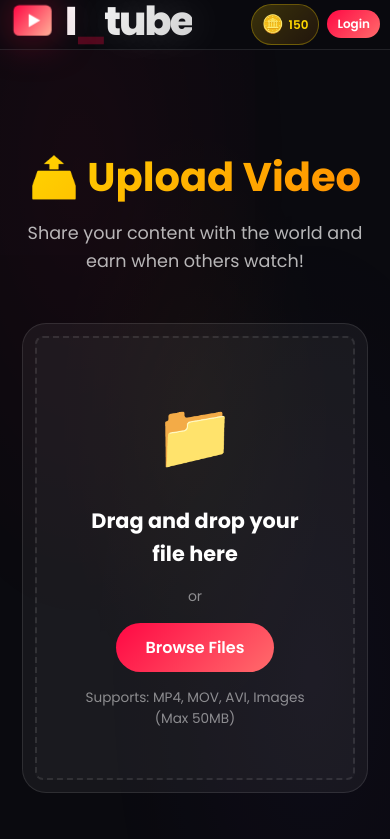
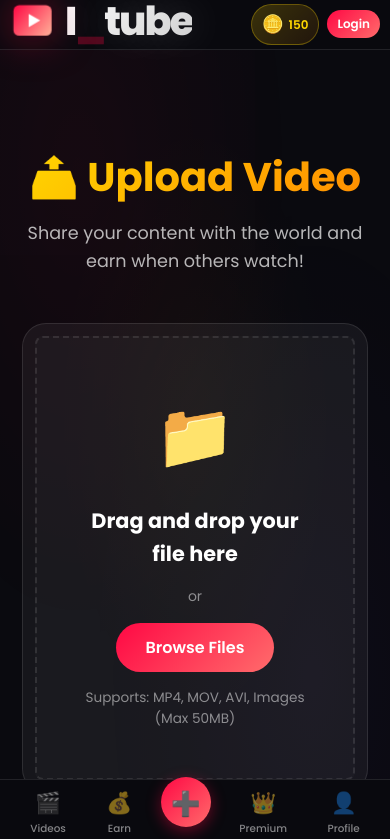
Before and after one commit to RGang19/i-frontend, a React (Vite) app: page /upload in a window 390 px wide. Shown: the top 839 px of the page. Built offline with nearby package versions, Linux system fonts and the light colour scheme.

Commit message:
Add mobile bottom navigation with Upload button

```diff
--- a/src/components/layout/Navbar.css
+++ b/src/components/layout/Navbar.css
@@ -223,3 +223,76 @@
         gap: 8px;
     }
 }
+
+/* Mobile Bottom Navigation */
+.mobile-nav {
+    display: none;
+    position: fixed;
+    bottom: 0;
+    left: 0;
+    right: 0;
+    height: 65px;
+    background: rgba(10, 10, 15, 0.98);
+    backdrop-filter: blur(20px);
+    border-top: 1px solid var(--border-color);
+    z-index: 1000;
+    justify-content: space-around;
+    align-items: center;
+    padding: 0 10px;
+    padding-bottom: env(safe-area-inset-bottom, 0);
+}
+
+.mobile-nav-item {
+    display: flex;
+    flex-direction: column;
+    align-items: center;
+    padding: 8px 12px;
+    color: var(--text-muted);
+    text-decoration: none;
+    transition: all var(--transition-fast);
+    border-radius: 12px;
+}
+
+.mobile-nav-item.active {
+    color: var(--primary-red);
+}
+
+.mobile-nav-item.upload {
+    background: var(--gradient-primary);
+    color: white;
+    border-radius: 50%;
+    width: 50px;
+    height: 50px;
+    margin-top: -20px;
+    box-shadow: 0 4px 15px rgba(255, 8, 68, 0.4);
+}
+
+.mobile-nav-item.upload .mobile-nav-label {
+    display: none;
+}
+
+.mobile-nav-item.upload .mobile-nav-icon {
+    font-size: 1.5rem;
+}
+
+.mobile-nav-icon {
+    font-size: 1.3rem;
+    margin-bottom: 2px;
+}
+
+.mobile-nav-label {
+    font-size: 0.65rem;
+    font-weight: 500;
+}
+
+/* Show mobile nav on tablet and below */
+@media (max-width: 768px) {
+    .mobile-nav {
+        display: flex;
+    }
+
+    /* Add padding to main content to account for bottom nav */
+    body {
+        padding-bottom: 70px;
+    }
+}
--- a/src/components/layout/Navbar.jsx
+++ b/src/components/layout/Navbar.jsx
@@ -77,6 +77,30 @@ export default function Navbar() {
                 </div>
             </nav>
 
+            {/* Mobile Bottom Navigation */}
+            <nav className="mobile-nav">
+                <Link to="/videos" className={`mobile-nav-item ${location.pathname === '/videos' ? 'active' : ''}`}>
+                    <span className="mobile-nav-icon">🎬</span>
+                    <span className="mobile-nav-label">Videos</span>
+                </Link>
+                <Link to="/ads" className={`mobile-nav-item ${location.pathname === '/ads' ? 'active' : ''}`}>
+                    <span className="mobile-nav-icon">💰</span>
+                    <span className="mobile-nav-label">Earn</span>
+                </Link>
+                <Link to="/upload" className={`mobile-nav-item upload ${location.pathname === '/upload' ? 'active' : ''}`}>
+                    <span className="mobile-nav-icon">➕</span>
+                    <span className="mobile-nav-label">Upload</span>
+                </Link>
+                <Link to="/premium" className={`mobile-nav-item ${location.pathname === '/premium' ? 'active' : ''}`}>
+                    <span className="mobile-nav-icon">👑</span>
+                    <span className="mobile-nav-label">Premium</span>
+                </Link>
+                <Link to="/profile" className={`mobile-nav-item ${location.pathname === '/profile' ? 'active' : ''}`}>
+                    <span className="mobile-nav-icon">👤</span>
+                    <span className="mobile-nav-label">Profile</span>
+                </Link>
+            </nav>
+
             <AuthModal isOpen={showAuthModal} onClose={() => setShowAuthModal(false)} />
         </>
     );
```
